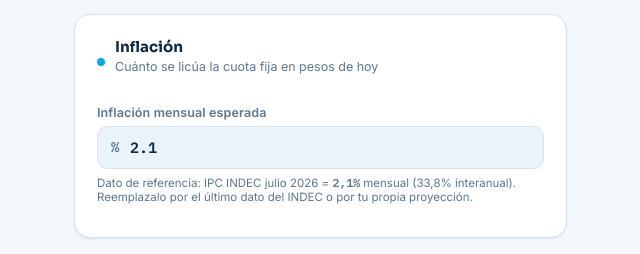
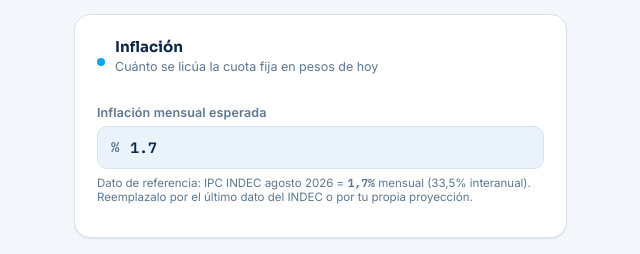
Before and after one commit to LucasBergia/Finanzas-con-Lucas, a plain HTML site: page cuotas-vs-contado/index.html in a window 1280 px wide. Shown: the part 860-1114 px from the top of the page, 26-666 px from the left. Drawn offline with Linux system fonts and the light colour scheme.

Commit message:
Update index.html

```diff
--- a/cuotas-vs-contado/index.html
+++ b/cuotas-vs-contado/index.html
@@ -358,8 +358,8 @@
 
         <div class="field">
           <label for="inflacion">Inflación mensual esperada</label>
-          <div class="input-money"><span>%</span><input type="number" id="inflacion" value="2.1" min="0" max="60" step="0.1"></div>
-          <p class="hint">Dato de referencia: IPC INDEC julio 2026 = <strong class="num">2,1%</strong> mensual (33,8% interanual). Reemplazalo por el último dato del INDEC o por tu propia proyección.</p>
+          <div class="input-money"><span>%</span><input type="number" id="inflacion" value="1.7" min="0" max="60" step="0.1"></div>
+          <p class="hint">Dato de referencia: IPC INDEC agosto 2026 = <strong class="num">1,7%</strong> mensual (33,5% interanual). Reemplazalo por el último dato del INDEC o por tu propia proyección.</p>
         </div>
       </div>
     </div>
```
